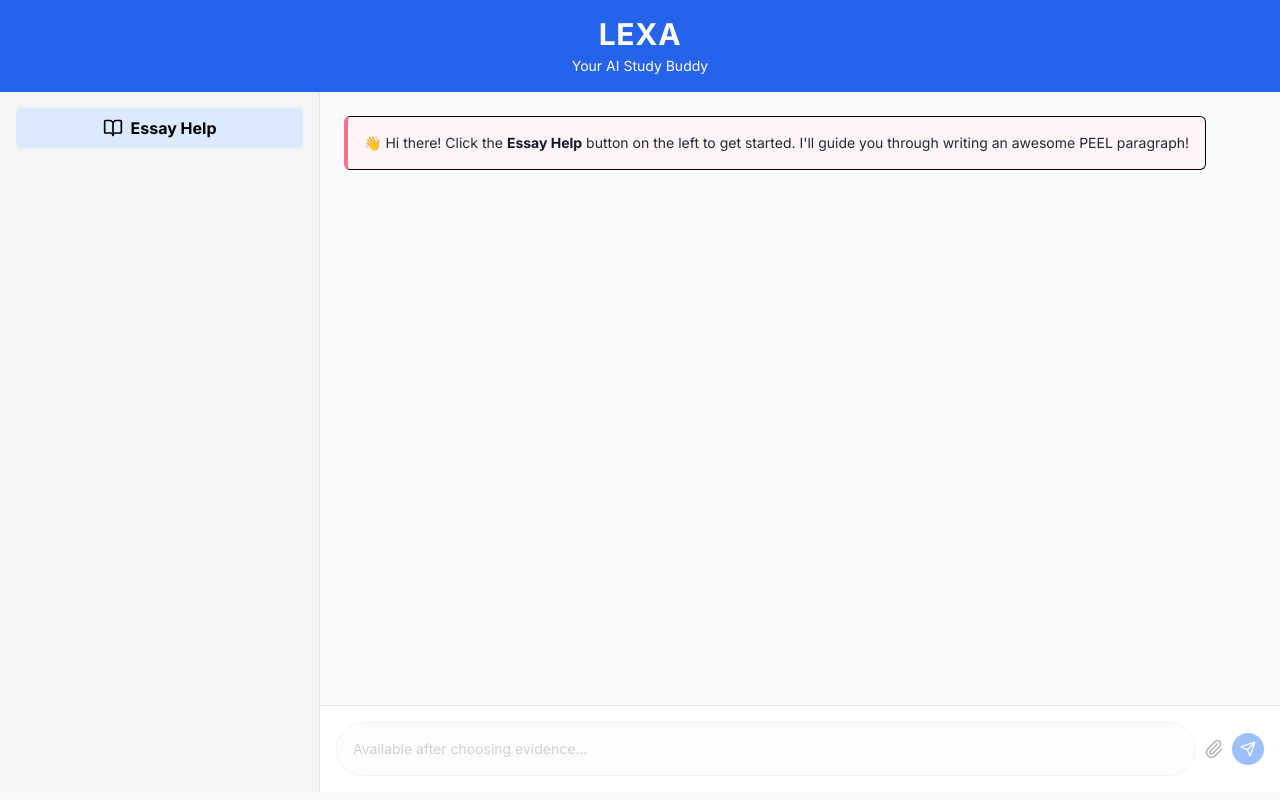
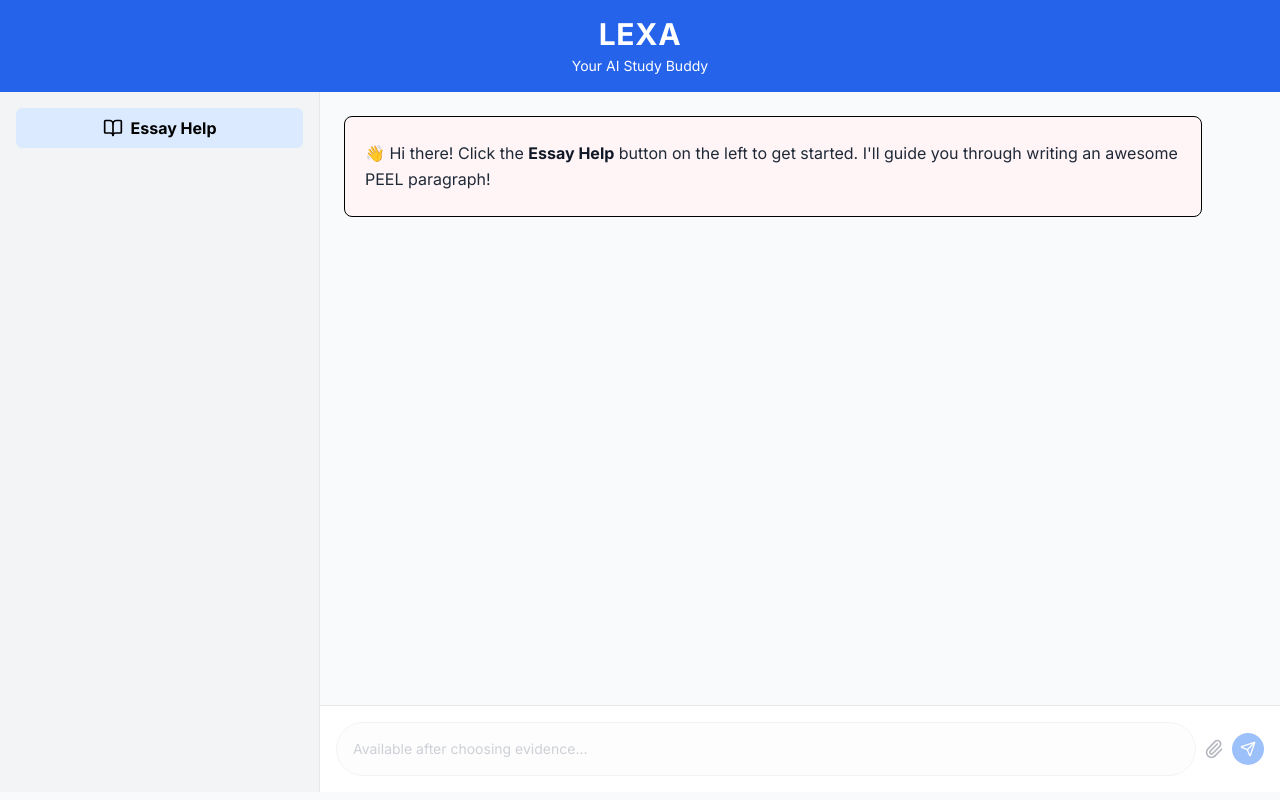
Before and after one commit to vidhuvidz/LEXA, a Next.js app: page / in a window 1280 px wide. Built offline with nearby package versions, Linux system fonts and the light colour scheme.

Commit message:
💄 Improved Lexa's chat readability with larger font and 85ch max-width

```diff
--- a/app/globals.css
+++ b/app/globals.css
@@ -73,10 +73,17 @@ body {
 
 /* --- Lexa Markdown Feedback Styling --- */
 .markdown-content {
-  @apply prose prose-sm text-sm leading-snug text-gray-800;
-  max-width: 100%;
-  line-height: 1.4;
+  @apply prose text-base leading-relaxed text-gray-800;
+  max-width: 85ch;
+  line-height: 1.6;
+  font-size: 1rem; /* equivalent to 16px */
+  padding: 1rem 1.25rem;
+  background-color: #FFF5F6;
+  border-left: 4px solid #fb7185;
+  border: 1px solid black;
+  border-radius: 0.5rem;
 }
+
 
 .markdown-content h3 {
   @apply font-semibold text-[15px] mt-4 mb-2 text-blue-900;
--- a/app/page.tsx
+++ b/app/page.tsx
@@ -119,6 +119,16 @@ setEssayStep("evidence");
     }
   };
 
+  function extractBoldText(md: string): string {
+    const match = /\*\*(.*?)\*\*/.exec(md);
+    return match ? match[1] : "";
+  }
+
+  function stripBoldText(md: string): string {
+    return md.replace(/\*\*(.*?)\*\*/, "").trim().replace(/^[:\-–\s]*/, "");
+  }
+
+
   const handleSend = async () => {
     if (!input.trim()) return;
 
@@ -138,12 +148,8 @@ setEssayStep("evidence");
           "",
           "Now let's explain how this evidence supports your point.",
           "",
-          (() => {
-            const pointTitle = selectedPoint.match(/\*\*(.*?)\*\*/)?.[1] || selectedPoint;
-            const pointRest = selectedPoint.replace(/\*\*(.*?)\*\*/, "").trim();
-            return `### 📘 ${pointTitle}\n${pointRest}`;
-          })(),
-
+          `### 📘 Your Point\n<span style="font-size: 18px; font-weight: bold; color: black;">${extractBoldText(selectedPoint)}</span>: ${stripBoldText(selectedPoint)}`
+,
           "",
           `### 📌 Your Evidence\n${evidence?.optionB || evidence?.optionA}`,
           "",
```
